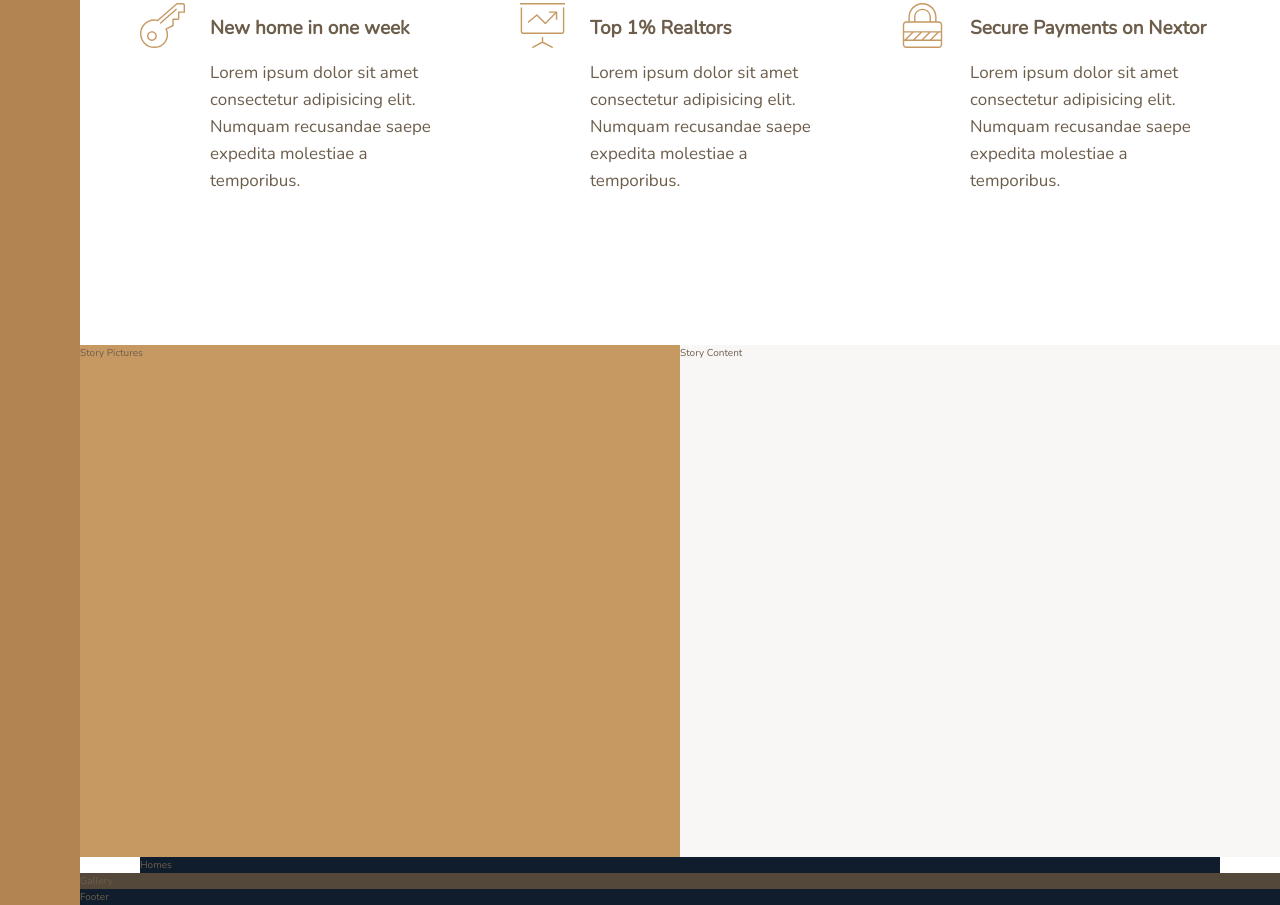
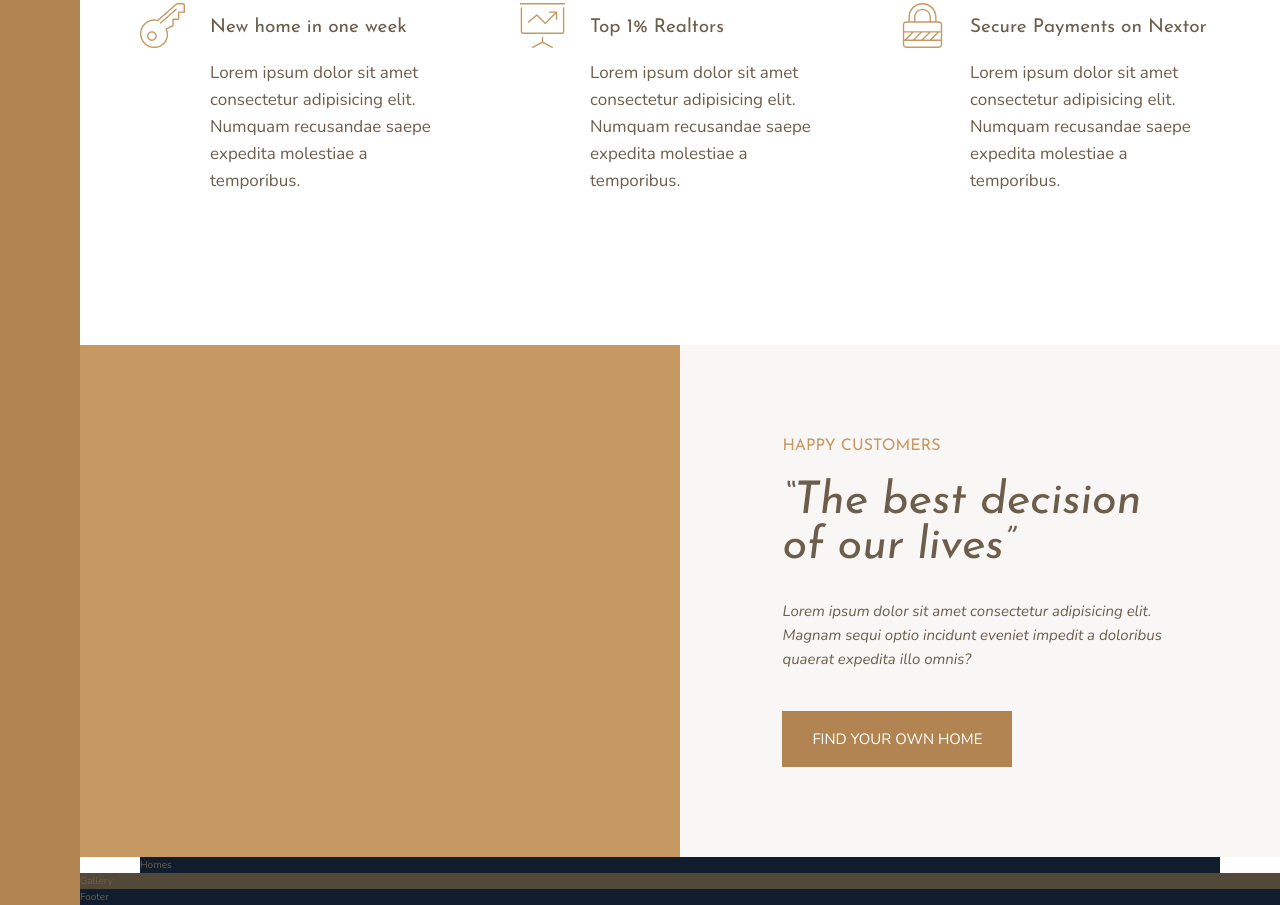
Before and after one commit to elamahpla/CSSGridPractice, a website: page index.html in a window 1280 px wide. Shown: the part 1018-1923 px from the top of the page. Drawn offline with nearby package versions, Linux system fonts and the light colour scheme.

Commit message:
Somewhere over the rainbow

```diff
--- a/index.html
+++ b/index.html
@@ -65,10 +65,14 @@
     </div>
   </section>
   <div class="story-pictures">
-    Story Pictures
+    <!-- Story Pictures -->
   </div>
   <div class="story-content">
-    Story Content
+    <!-- Story Content -->
+    <h3 class="heading-3 mb-small">Happy Customers</h3>
+    <h2 class="heading-2 heading-2-dark mb-medium">&ldquo;The best decision of our lives&rdquo;</h2>
+    <p class="story-text">Lorem ipsum dolor sit amet consectetur adipisicing elit. Magnam sequi optio incidunt eveniet impedit a doloribus quaerat expedita illo omnis?</p>
+    <button class="btn">Find your own home</button>
   </div>
   <section class="homes">
     Homes
--- a/sass/abstracts/_variables.scss
+++ b/sass/abstracts/_variables.scss
@@ -13,3 +13,24 @@ $secondaryFont: 'Josefin Sans', sans-serif;
   font-family: $secondaryFont;
   font-weight: 400;
 }
+
+// $marginBottomSmall: 2rem;
+// $marginBottomMedium: 3rem;
+// $marginBottomLarge: 4rem;
+// $marginBottomHuge: 8rem;
+
+.mb-small {
+  margin-bottom: 2rem;
+}
+
+.mb-medium {
+  margin-bottom: 3rem;
+}
+
+.mb-large {
+  margin-bottom: 4rem;
+}
+
+.mb-huge {
+  margin-bottom: 8rem;
+}
--- a/sass/base/_typography.scss
+++ b/sass/base/_typography.scss
@@ -1,11 +1,29 @@
-.heading-1,
-.heading-2,
-.heading-3,
-.heading-4:last-child {
+.heading-1 {
   @extend %heading;
 }
 
+.heading-2 {
+  @extend %heading;
+  font-size: 4.5rem;
+  font-style: italic;
+  line-height: 1;
+  &-light {
+    color: $brighttGrey;
+  }
+  &-dark {
+    color: $darkerGrey;
+  }
+}
+
+.heading-3 {
+  @extend %heading;
+  font-size: 1.6rem;
+  color: $lightBrown;
+  text-transform: uppercase;
+}
+
 .heading-4 {
+  @extend %heading;
   font-size: 1.9rem;
   &-light {
     color: $brighttGrey;
--- /dev/null
+++ b/sass/components/_button.scss
@@ -0,0 +1,16 @@
+.btn {
+  background: $darkBrown;
+  color: white;
+  border: none;
+  outline: none;
+  border-radius: 0;
+  font-family: $primaryFont;
+  font-size: 1.5rem;
+  text-transform: uppercase;
+  padding: 1.8rem 3rem;
+  cursor: pointer;
+  transition: all .2s;
+  &:hover {
+    background: $lightBrown;
+  }
+}
--- a/sass/components/_story.scss
+++ b/sass/components/_story.scss
@@ -6,5 +6,18 @@
   &-content {
     background: $brighttGrey;
     grid-column: col-start 5 / full-end;
+    padding: 6rem 8vw;
+    display: grid;
+    align-content: center;
+    justify-items: start;
+    // display: flex;
+    // flex-direction: column;
+    // justify-content: center;
+    // align-items: flex-start;
+  }
+  &-text {
+    font-size: 1.5rem;
+    font-style: italic;
+    margin-bottom: 4rem;
   }
 }
--- a/sass/main.scss
+++ b/sass/main.scss
@@ -8,6 +8,7 @@
 @import './base/typography';
 @import './base/utilities';
 // Components
+@import './components/button';
 @import './components/features';
 @import './components/footer';
 @import './components/gallery';
```
Also changed, not shown: css/style.css.
